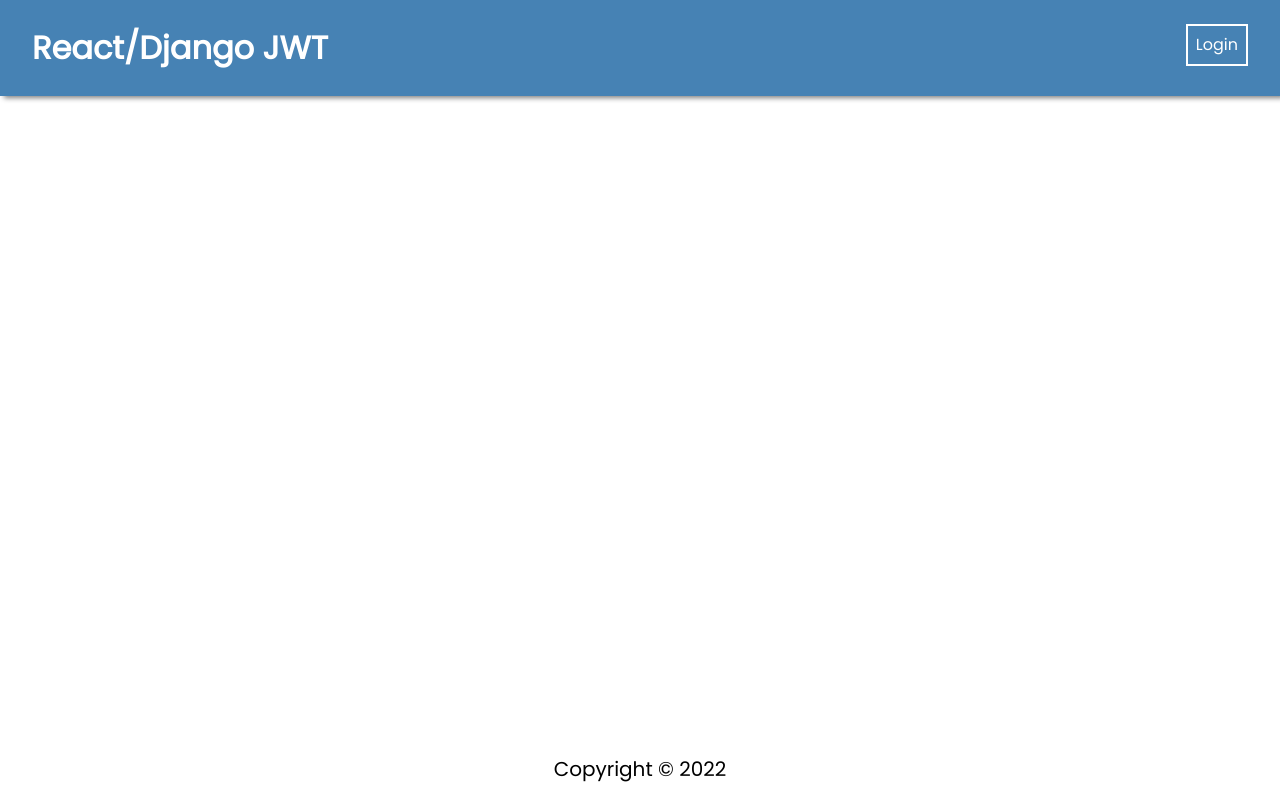
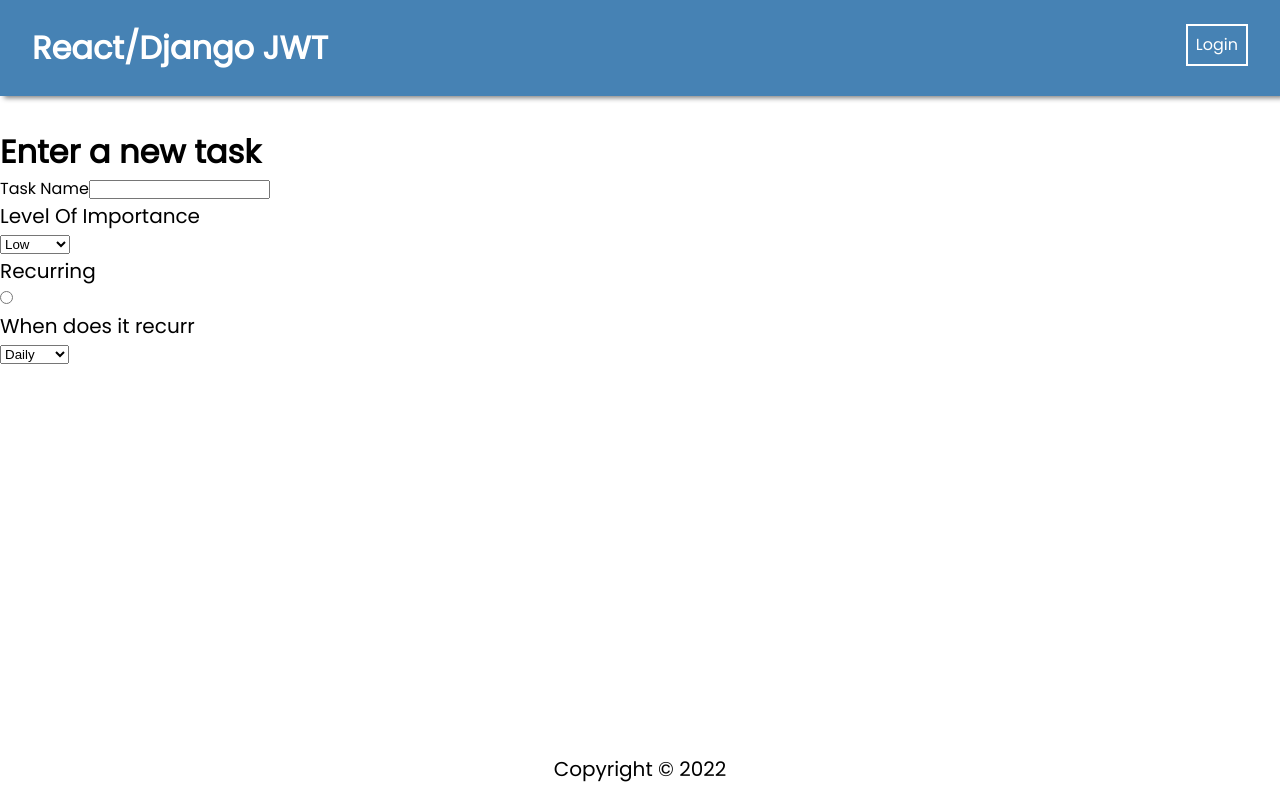
Before and after one commit to Evan-Voeltner/TaskManager, a React (Create React App) app in the folder frontend/: page /new in a window 1280 px wide. Built offline with nearby package versions, Linux system fonts and the light colour scheme.

Commit message:
feat: Start of the create task form component

```diff
--- /dev/null
+++ b/frontend/src/components/CreateTaskForm/CreateTaskForm.jsx
@@ -0,0 +1,33 @@
+import React, { useState } from "react";
+
+const CreateTaskForm = (props) => {
+  return (
+    <div>
+      <form>
+        <label>Task Name</label>
+        <input type="text" />
+
+        <p>Level Of Importance</p>
+        <select name="Importance">
+            <option value={1}>Low</option>
+            <option value={2}>Medium</option>
+            <option value={3}>High</option>
+        </select>
+
+        <p>Recurring</p>
+        <input type="radio" name="Recurring" value={true}/>
+
+        <p>When does it recurr</p>
+        <select name="Importance">
+            <option value={1}>Daily</option>
+            <option value={2}>Weekly</option>
+            <option value={3}>Monthly</option>
+        </select>
+
+
+      </form>
+    </div>
+  );
+};
+
+export default CreateTaskForm;
--- a/frontend/src/pages/NewTaskPage/NewTaskPage.jsx
+++ b/frontend/src/pages/NewTaskPage/NewTaskPage.jsx
@@ -1,7 +1,13 @@
 import React, { useState } from "react";
+import CreateTaskForm from "../../components/CreateTaskForm/CreateTaskForm";
 
 const NewTaskPage = (props) => {
-  return <div></div>;
+  return (
+    <div>
+      <h1>Enter a new task</h1>
+      <CreateTaskForm />
+    </div>
+  );
 };
 
 export default NewTaskPage;
```
